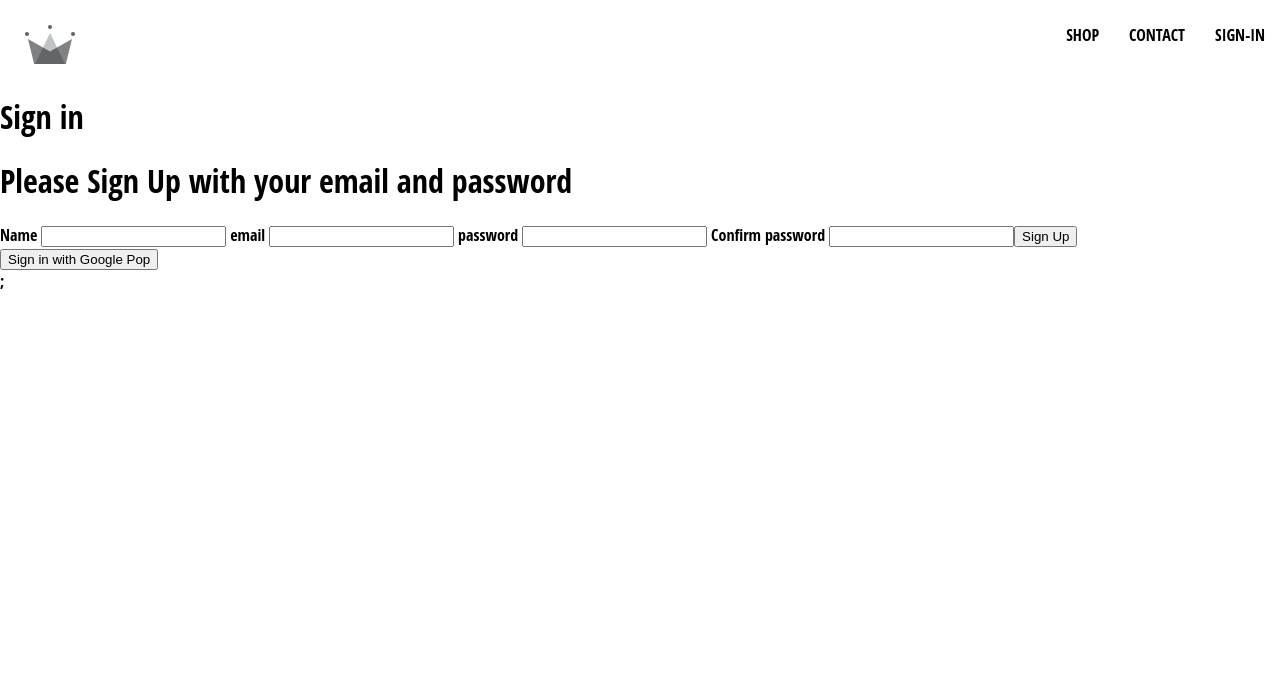
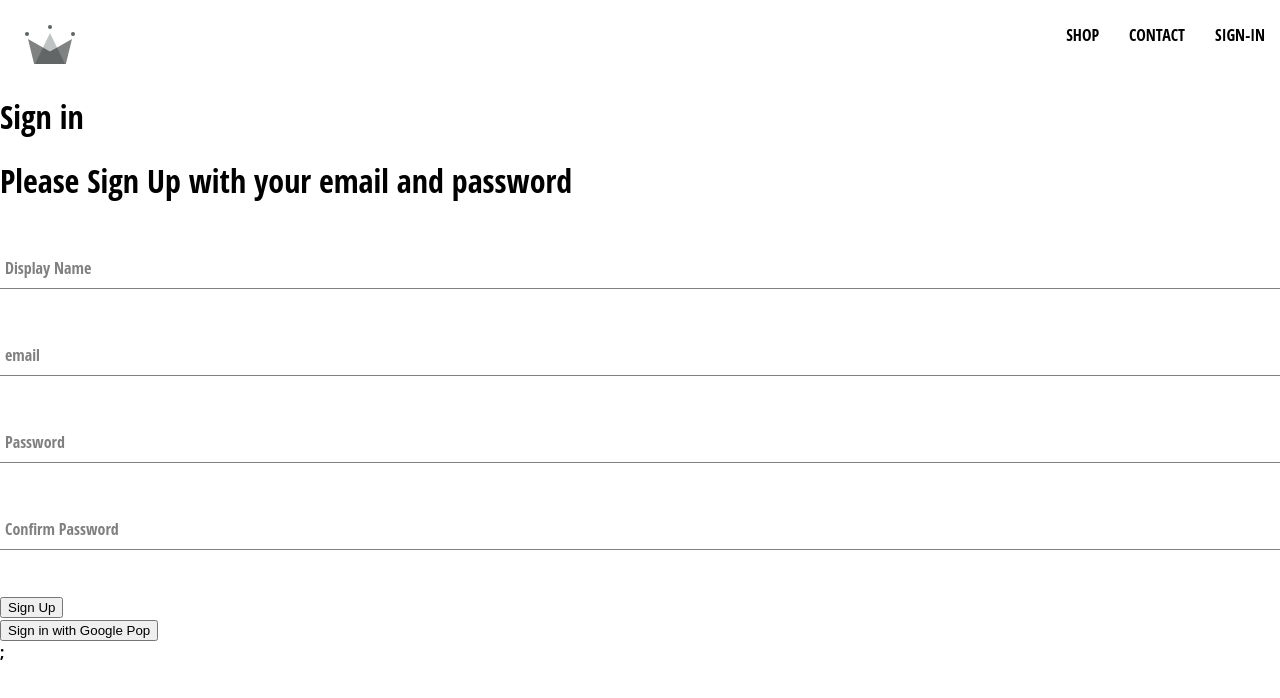
Before and after one commit to Dhei-vid/Crown-clothing, a React (Create React App) app: page /signin in a window 1280 px wide. Shown: the top 698 px of the page. Built offline with nearby package versions, Linux system fonts and the light colour scheme.

Commit message:
created the form component and styles

```diff
--- /dev/null
+++ b/src/components/form-input/form-input.component.jsx
@@ -0,0 +1,20 @@
+import "./form-input.style.scss";
+
+const FormInput = ({ label, ...otherprops }) => {
+  return (
+    <div className="group">
+      {label && (
+        <label
+          className={`${
+            otherprops.value.length > 0 ? "shrink" : ""
+          } form-input-label`}
+        >
+          {label}
+        </label>
+      )}
+      <input className="form-input" {...otherprops} />
+    </div>
+  );
+};
+
+export default FormInput;
--- /dev/null
+++ b/src/components/form-input/form-input.style.scss
@@ -0,0 +1,54 @@
+$sub-color: grey;
+$main-color: black;
+
+@mixin shrinkLabel {
+  top: -14px;
+  font-size: 12px;
+  color: $main-color;
+}
+
+.group {
+  position: relative;
+  margin: 45px 0;
+
+  .form-input {
+    background: none;
+    background-color: white;
+    color: $sub-color;
+    font-size: 18px;
+    padding: 10px 10px 10px 5px;
+    display: block;
+    width: 100%;
+    border: none;
+    border-radius: 0;
+    border-bottom: 1px solid $sub-color;
+    margin: 25px 0;
+
+    &:focus {
+      outline: none;
+    }
+
+    &:focus ~ .form-input-label {
+      @include shrinkLabel();
+    }
+  }
+
+  input[type="password"] {
+    letter-spacing: 0.3em;
+  }
+
+  .form-input-label {
+    color: $sub-color;
+    font-size: 16px;
+    font-weight: normal;
+    position: absolute;
+    pointer-events: none;
+    left: 5px;
+    top: 10px;
+    transition: 300ms ease all;
+
+    &.shrink {
+      @include shrinkLabel();
+    }
+  }
+}
--- a/src/components/sign-up-form/sign-up-form-components.jsx
+++ b/src/components/sign-up-form/sign-up-form-components.jsx
@@ -1,4 +1,6 @@
 import { useState } from "react";
+
+import FormInput from "../form-input/form-input.component";
 
 import {
   createAuthUserWithEmailAndPassword,
@@ -16,7 +18,9 @@
   const [formFields, setFormFields] = useState(defaultFormField);
   const { displayName, email, password, confirmPassword } = formFields;
 
-  // console.log(formFields);
+  const resetFormFields = () => {
+    setFormFields(defaultFormField);
+  };
 
   const onHandleSubmit = async (event) => {
     event.preventDefault();
@@ -34,7 +38,11 @@
       );
 
       // create user documents
-      const userDoc = createUserDocumentFromAuth(response.user);
+      const userDoc = await createUserDocumentFromAuth(response.user, {
+        displayName,
+      });
+
+      resetFormFields();
       console.log(userDoc);
     } catch (error) {
       console.log(error.message);
@@ -51,8 +59,8 @@
     <div>
       <h1> Please Sign Up with your email and password </h1>
       <form onSubmit={onHandleSubmit}>
-        <label htmlFor=""> Name </label>
-        <input
+        <FormInput
+          label="Display Name"
           type="text"
           required
           onChange={onChangeHandler}
@@ -60,8 +68,8 @@
           value={displayName}
         />
 
-        <label htmlFor=""> email </label>
-        <input
+        <FormInput
+          label="email"
           type="email"
           required
           onChange={onChangeHandler}
@@ -69,8 +77,8 @@
           value={email}
         />
 
-        <label htmlFor=""> password </label>
-        <input
+        <FormInput
+          label="Password"
           type="password"
           required
           onChange={onChangeHandler}
@@ -78,8 +86,8 @@
           value={password}
         />
 
-        <label htmlFor=""> Confirm password </label>
-        <input
+        <FormInput
+          label="Confirm Password"
           type="password"
           required
           onChange={onChangeHandler}
--- a/src/utils/firebase/firebase.utils.js
+++ b/src/utils/firebase/firebase.utils.js
@@ -45,7 +45,10 @@
 // Setting up the database access implementation
 export const db = getFirestore();
 
-export const createUserDocumentFromAuth = async (userAuth) => {
+export const createUserDocumentFromAuth = async (
+  userAuth,
+  additionalInformation = {}
+) => {
   if (!userAuth) return;
 
   // doc gets 3 params
@@ -67,6 +70,7 @@
         displayName,
         email,
         createdAt,
+        ...additionalInformation,
       });
     } catch (error) {
       console.error("error from creating user", error.message);
```
